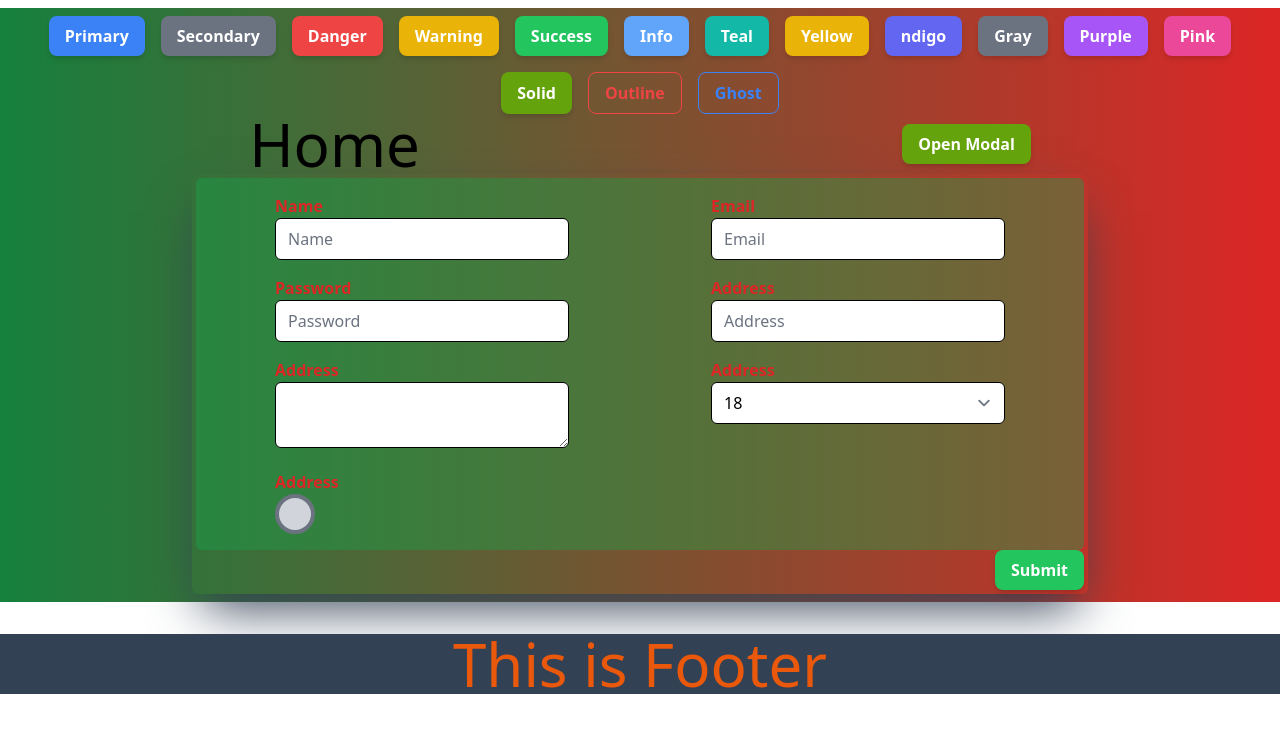
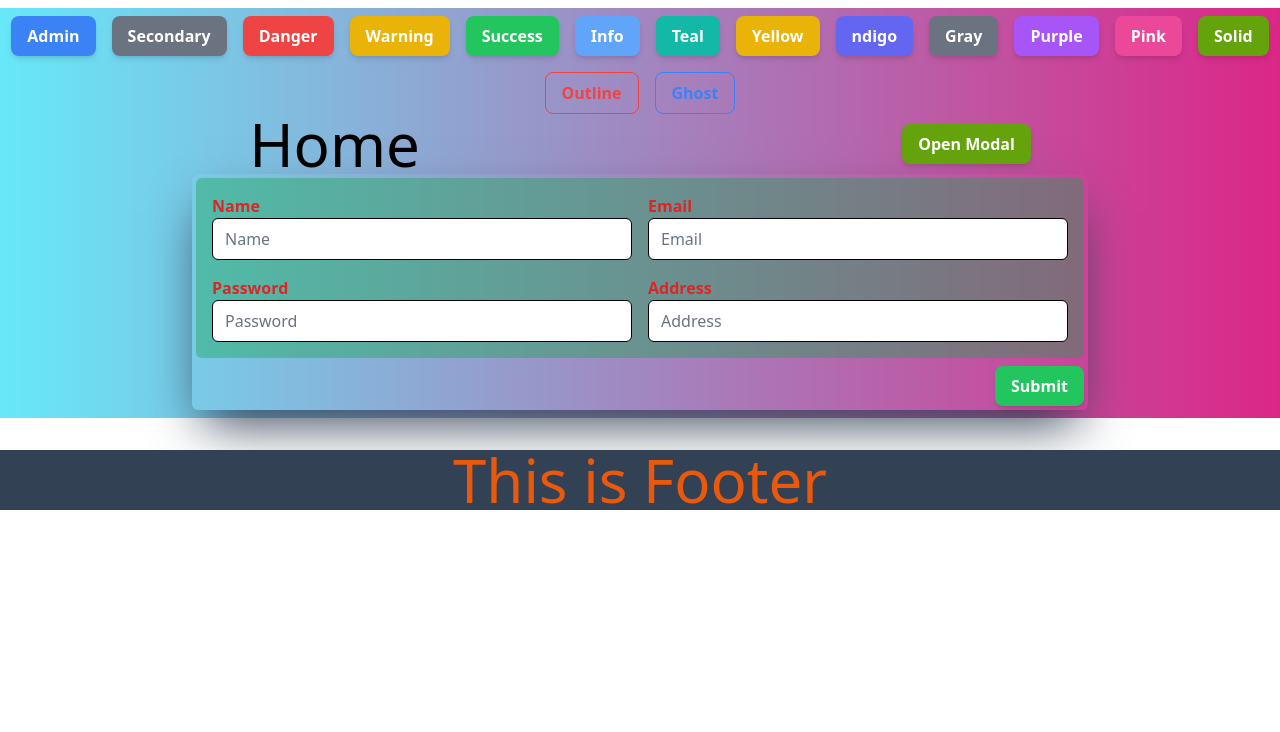
Before and after one commit to tofail-ahmed/react-reusable-components, a React (Vite) app: page / in a window 1280 px wide. Shown: the top 732 px of the page. Built offline with nearby package versions, Linux system fonts and the light colour scheme.

Commit message:
reusable form added

```diff
--- a/package.json
+++ b/package.json
@@ -10,12 +10,14 @@
     "preview": "vite preview"
   },
   "dependencies": {
+    "@hookform/resolvers": "^3.3.4",
     "clsx": "^2.1.0",
     "react": "^18.2.0",
     "react-dom": "^18.2.0",
     "react-hook-form": "^7.49.3",
     "react-router-dom": "^6.21.2",
-    "tailwind-merge": "^2.2.0"
+    "tailwind-merge": "^2.2.0",
+    "zod": "^3.22.4"
   },
   "devDependencies": {
     "@tailwindcss/forms": "^0.5.7",
--- /dev/null
+++ b/src/components/Forms/validation.ts
@@ -0,0 +1,14 @@
+import { z } from "zod";
+
+export const SignUpSchema = z.object({
+  name: z.string().min(10, "Error:Tooshort name to set a name"),
+  email: z
+    .string()
+    .email()
+    .min(1, "error:Invalid Email orsomething went wrong"),
+  password: z
+    .string()
+    .min(8, "Error: Too short password!! Minimum 8 character required!"),
+  address: z.string().min(1, "Error: Too short Address!!"),
+});
+export type TForm = z.infer<typeof SignUpSchema>;
--- /dev/null
+++ b/src/components/ReusableForm/Form.tsx
@@ -0,0 +1,11 @@
+import React from 'react';
+
+const Form = () => {
+      return (
+            <div>
+                  <h3>Form</h3>
+            </div>
+      );
+};
+
+export default Form;
--- /dev/null
+++ b/src/components/ReusableForm/FormSection.tsx
@@ -0,0 +1,9 @@
+import React from 'react'
+
+const FormSection = () => {
+  return (
+    <div>FormSection</div>
+  )
+}
+
+export default FormSection
--- /dev/null
+++ b/src/components/ReusableForm/FormSubmit.tsx
@@ -0,0 +1,9 @@
+import React from 'react'
+
+const FormSubmit = () => {
+  return (
+    <div>FormSubmit</div>
+  )
+}
+
+export default FormSubmit
--- a/src/components/lyaout/Navbar.tsx
+++ b/src/components/lyaout/Navbar.tsx
@@ -1,9 +1,10 @@
 import React from 'react'
+import { Link } from 'react-router-dom';
 
 const Navbar = () => {
   return (
     <div className='flex gap-4 flex-wrap justify-center'>
-      <button className="btn-primary">Primary</button>
+      <button className="btn-primary"><Link to={"/admin"}>Admin</Link></button>
       <button className="btn-secondary">Secondary</button>
       <button className="btn-danger">Danger</button>
       <button className="btn-warning">Warning</button>
--- a/src/components/lyaout/Sidebar.tsx
+++ b/src/components/lyaout/Sidebar.tsx
@@ -1,8 +1,13 @@
 import React from 'react'
+import { Link } from 'react-router-dom';
 
 const Sidebar = () => {
   return (
-    <div className='flex flex-col gap-4'><button className="btn-primary">Primary</button>
+    <div className="flex flex-col gap-4">
+      {" "}
+      <button className="btn-primary">
+        <Link to={"/"}>Home</Link>
+      </button>
       <button className="btn-secondary">Secondary</button>
       <button className="btn-danger">Danger</button>
       <button className="btn-warning">Warning</button>
@@ -13,8 +18,9 @@ const Sidebar = () => {
       <button className="btn-indigo">ndigo</button>
       <button className="btn-gray">Gray</button>
       <button className="btn-purple">Purple</button>
-    <button className="btn-pink">Pink</button></div>
-  )
+      <button className="btn-pink">Pink</button>
+    </div>
+  );
 }
 
 export default Sidebar
--- a/src/pages/Home.tsx
+++ b/src/pages/Home.tsx
@@ -2,21 +2,30 @@
 import React, { useState } from "react";
 import Button from "../components/Button";
 import Modal from "../components/ui/Modal";
-import { useForm } from "react-hook-form";
+import { FieldValues, useForm } from "react-hook-form";
 import cn from "../utils/cn";
 import NormalForm from "../components/Forms/NormalForm";
 
+import { zodResolver } from "@hookform/resolvers/zod";
+import { SignUpSchema, TForm } from "../components/Forms/validation";
+
 const Home = () => {
   const [modal, setModal] = useState(false);
-  const { register, handleSubmit } = useForm();
-  const onSubmit = (data) => {
+  const {
+    register,
+    handleSubmit,
+    watch,
+    formState: { errors },
+  } = useForm<TForm>({ resolver: zodResolver(SignUpSchema) });
+  const onSubmit = (data: FieldValues) => {
     console.log(data);
   };
-  const [double,setDouble]=useState(true);
-  const handleDouble=()=>{
-    setDouble((prev=>!prev))
-  }
-
+  const double = true;
+  // const [double, setDouble] = useState(true);
+  // const handleDouble = () => {
+  //   setDouble((prev) => !prev);
+  // };
+console.log(watch("name"))
   return (
     <div>
       <div className="flex items-center justify-around">
@@ -37,18 +46,24 @@ const Home = () => {
       </div>
       <div>
         <form
-          className={cn(" p-1 max-w-md mx-auto shadow-2xl rounded-md shadow-slate-700",
+          className={cn(
+            " p-1 max-w-md mx-auto shadow-2xl rounded-md shadow-slate-700",
             {
-            "max-w-4xl ":double
-          })}
+              "max-w-4xl ": double,
+            }
+          )}
           onSubmit={handleSubmit(onSubmit)}
         >
           <div className="">
-            <div className={cn(" p-4 rounded-md  bg-green-600/40 grid grid-cols-1 justify-items-center  gap-4",
+            <div
+              className={cn(
+                " p-4  rounded-md  bg-green-600/40 grid grid-cols-1 justify-items-center  gap-4",
                 {
-              "md:grid-cols-2 ":double
-            })}>
-              <div className="w-[70%] max-w-md">
+                  "md:grid-cols-2 ": double,
+                }
+              )}
+            >
+              <div className="w-full max-w-md">
                 <label
                   className=" block  text-red-600 font-bold  rounded-s-md"
                   htmlFor="name"
@@ -62,88 +77,74 @@ const Home = () => {
                   placeholder="Name"
                   {...register("name")}
                 ></input>
-              </div >
-              <div className="w-[70%] max-w-md">
+                {errors.name && (
+                  <span className="text-red-900 font-semibold">
+                    {errors.name.message}
+                  </span>
+                )}
+              </div>
+              <div className="w-full max-w-md">
                 <label
                   className=" block  text-red-600 font-bold  rounded-s-md"
-                  htmlFor="name"
+                  htmlFor="email"
                 >
                   Email
                 </label>
                 <input
                   className="formInput"
-                  type="text"
-                  id="name"
+                  type="email"
+                  id="email"
                   placeholder="Email"
-                  {...register("name")}
+                  {...register("email")}
                 ></input>
+                {errors.email && (
+                  <span className="text-red-900 font-semibold">
+                    {errors.email.message}
+                  </span>
+                )}
               </div>
-              <div className="w-[70%] max-w-md">
+              <div className="w-full max-w-md">
                 <label
                   className=" block  text-red-600 font-bold  rounded-s-md"
-                  htmlFor="name"
+                  htmlFor="password"
                 >
                   Password
                 </label>
                 <input
                   className="formInput"
-                  type="text"
-                  id="name"
+                  type="password"
+                  id="password"
                   placeholder="Password"
-                  {...register("name")}
+                  {...register("password")}
                 ></input>
+                {errors.password && (
+                  <span className="text-red-900 font-semibold">
+                    {errors.password.message}
+                  </span>
+                )}
               </div>
-              <div className="w-[70%] max-w-md">
+              <div className="w-full max-w-md">
                 <label
                   className=" block  text-red-600 font-bold  rounded-s-md"
-                  htmlFor="name"
+                  htmlFor="address"
                 >
                   Address
                 </label>
                 <input
-
                   type="text"
-                  id="name"
+                  id="address"
                   placeholder="Address"
-                  {...register("name")}
+                  {...register("address", { required: true })}
                 ></input>
-              </div>
-              <div className="w-[70%] max-w-md" >
-                <label
-                  className=" block  text-red-600 font-bold  rounded-s-md"
-                  htmlFor="name"
-                >
-                  Address
-                </label>
-              <textarea ></textarea>
-              </div>
-              <div className="w-[70%] max-w-md" >
-                <label
-                  className=" block  text-red-600 font-bold  rounded-s-md"
-                  htmlFor="name"
-                >
-                  Address
-                </label>
-               <select  >
-                <option value="">18</option>
-                <option value="">19</option>
-                <option value="">20</option>
-                <option value="">21</option>
-                <option value="">22</option>
-               </select>
-              </div>
-              <div className="w-[70%] max-w-md" >
-                <label
-                  className=" block  text-red-600 font-bold  rounded-s-md"
-                  htmlFor="name"
-                >
-                  Address
-                </label>
-             <input  type="checkbox" name="" id="" />
+                {errors.address && (
+                  <span className="text-red-900 font-semibold">
+                    {errors.address.message}
+                  </span>
+                )}
               </div>
             </div>
           </div>
-         <div className="flex justify-end">
+          <div className="flex justify-end mt-2">
             <Button type="submit" title="Submit" className="btn-success ">
               Submit
             </Button>
--- a/tailwind.config.js
+++ b/tailwind.config.js
@@ -4,7 +4,7 @@ export default {
   theme: {
     extend: {
       backgroundImage: {
-        "primary-gradient": "linear-gradient(90deg,#15803d,#dc2626)",
+        "primary-gradient": "linear-gradient(90deg,#67e8f9,#dc2687)",
       },
     },
   },
```
Also changed, not shown: 1 other file (tests, documents, lock files or other folders). Lines whose indentation alone changed are shown as unchanged.
